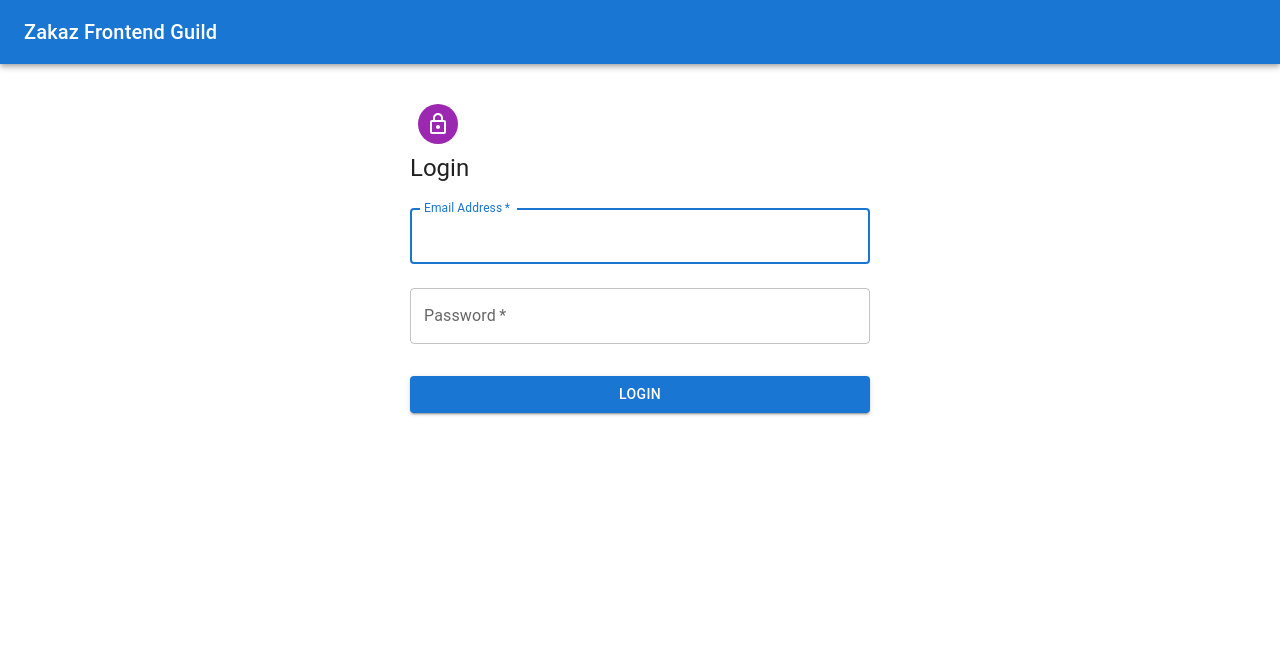
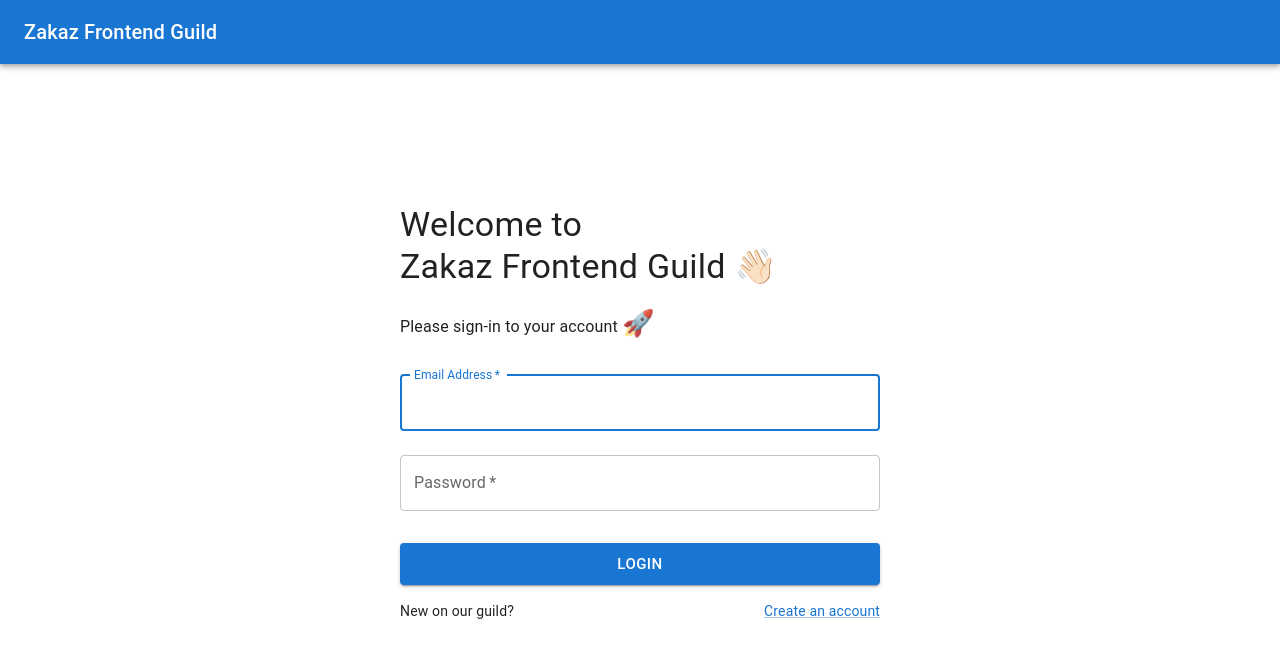
Before and after one commit to blik3230/zakaz-frontend-guild, a Next.js app: page /reviewers in a window 1280 px wide. Shown: the top 658 px of the page. Built offline with nearby package versions, Linux system fonts and the light colour scheme; no server answers.

Commit message:
Add sign up form

```diff
--- a/src/layout-components/GeneralLayout/GeneralLayout.tsx
+++ b/src/layout-components/GeneralLayout/GeneralLayout.tsx
@@ -184,7 +184,7 @@ export const GeneralLayout = (props: GeneralLayoutProps) => {
 
       <Box component="main" sx={ mainSx } id="main">
         <Toolbar/>
-        <Container maxWidth="lg" sx={ { mt: 4, mb: 4 } }>
+        <Container maxWidth="lg" sx={ { mt: 4, mb: 4, height: '100s%' } }>
           <Box sx={ whapChildrenSx }>
             { children }
           </Box>
--- a/src/modules/auth/components/AuthProtection/AuthProtection.tsx
+++ b/src/modules/auth/components/AuthProtection/AuthProtection.tsx
@@ -1,25 +1,37 @@
 import Box from '@mui/material/Box';
-import { FC } from 'react';
+import {FC, useState} from 'react';
 import useAuthService from '../../hooks/useAuthService';
 import LoginForm from '../LoginForm/LoginForm';
+import {Paper} from "@mui/material";
+import SignUpForm from "../SignUpForm/SignUpForm";
 
 const AuthProtection: FC = (props) => {
-  const { loginIsChecked, isLogedIn } = useAuthService();
+  const {loginIsChecked, isLogedIn} = useAuthService();
+  const [renderMode, setRenderMode] = useState<'login' | 'sign_up' | 'successful_login'>('login');
+
 
   if (!loginIsChecked) {
     return <div>Check authorization</div>;
   }
 
   if (isLogedIn) {
-    return <>{ props.children }</>;
+    return <>{props.children}</>;
   }
 
   return (
-    <Box sx={ { display: 'flex', height: '100%' } }>
-      <Box sx={ { maxWidth: 460, margin: 'auto' } }>
-        <LoginForm/>
+    <Box sx={{display: 'flex', height: '100%'}}>
+      <Box sx={{margin: 'auto', width: 480, p: "100px 0 0"}}>
+        {renderMode === 'login' && (
+          <LoginForm
+            onClickToSignUp={() => setRenderMode('sign_up')}
+          />
+        )}
 
-        {/*<RegistrationForm/>*/}
+        {renderMode === 'sign_up' && (
+          <SignUpForm
+            onClickToLogin={() => setRenderMode('login')}
+          />
+        )}
       </Box>
     </Box>
   );
--- a/src/modules/auth/components/LoginForm/LoginForm.tsx
+++ b/src/modules/auth/components/LoginForm/LoginForm.tsx
@@ -1,10 +1,16 @@
-import LockOutlinedIcon from '@mui/icons-material/LockOutlined';
-import { Avatar, Box, Button, TextField, Typography } from '@mui/material';
+import {Box, Button, TextField, Typography} from '@mui/material';
 import * as React from 'react';
-import { FormEvent, useState } from 'react';
+import {FormEvent, useState} from 'react';
 import useAuthService from '../../hooks/useAuthService';
+import Link from "@mui/material/Link";
+import {useRouter} from "next/router";
 
-const LoginForm = () => {
+interface LoginFormProps {
+  onClickToSignUp(): void;
+}
+
+const LoginForm = ({onClickToSignUp}: LoginFormProps) => {
+  const router = useRouter();
   const authService = useAuthService();
   const [loginError, setLoginError] = useState(false);
   const [email, setEmail] = useState('');
@@ -43,17 +49,18 @@ const LoginForm = () => {
     };
   }
 
+  return (
+    <Box
+      component="form"
+      onSubmit={handleSubmit}
+      noValidate
+      sx={{mt: 1}}
+    >
+      <Typography variant={'h4'} mb={2}>Welcome to<br/>Zakaz Frontend Guild 👋🏻</Typography>
+      <Typography variant={'body1'} mb={2}>
+        Please sign-in to your account <Typography component={'span'} sx={{fontSize: '26px'}}>🚀</Typography>
+      </Typography>
 
-  return (
-    <Box>
-      <Avatar sx={ { m: 1, bgcolor: 'secondary.main' } }>
-        <LockOutlinedIcon/>
-      </Avatar>
-      <Typography component="h1" variant="h5">
-        Login
-      </Typography>
-      <Box component="form" onSubmit={ handleSubmit } noValidate
-           sx={ { mt: 1 } }>
       <TextField
         margin="normal"
         required
@@ -84,10 +91,25 @@ const LoginForm = () => {
         type="submit"
         fullWidth
         variant="contained"
-          sx={ { mt: 3, mb: 2 } }
+        sx={{mt: 3, mb: 2}}
+        size={'large'}
       >
         Login
       </Button>
+
+      <Box display={'flex'} justifyContent={'center'}>
+        <Typography variant={'body2'}>
+          New on our guild?
+        </Typography>
+        <Link
+          component="button"
+          type={'button'}
+          variant="body2"
+          sx={{ml: 'auto'}}
+          onClick={onClickToSignUp}
+        >
+          Create an account
+        </Link>
       </Box>
     </Box>
   );
--- /dev/null
+++ b/src/modules/auth/components/SignUpForm/SignUpForm.tsx
@@ -0,0 +1,150 @@
+import * as React from "react";
+import {ReactNode, useState} from "react";
+import Box from "@mui/material/Box";
+import {Button, TextField, Typography} from "@mui/material";
+import Link from "@mui/material/Link";
+import useAuthService from "../../hooks/useAuthService";
+
+interface SingUpFormProps {
+  children?: ReactNode;
+
+  onClickToLogin(): void;
+}
+
+type SignInFields = {
+  email: string;
+  password: string;
+  confirmPassword?: string;
+  error: boolean;
+};
+
+const useFieldsStorage = <Fields extends {}>(initialFields: Fields) => {
+  const [signInFields, setSignInFields] = useState<Fields>(initialFields);
+
+  const updateFields = <Name extends keyof SignInFields>(name: Name, value: SignInFields[Name]) => {
+    setSignInFields(current => ({
+      ...current,
+      [name]: value
+    }))
+  };
+
+  const getUpdateValueFn = <Name extends keyof SignInFields>(name: Name) => (value: SignInFields[Name]) => updateFields(name, value);
+
+  return {
+    fields: signInFields,
+    getUpdateValueFn,
+    updateFields,
+  };
+};
+
+const signUpFormInitFields: SignInFields = {
+  email: '',
+  password: '',
+  confirmPassword: '',
+  error: false,
+}
+
+const SignUpForm = ({onClickToLogin}: SingUpFormProps) => {
+  const [email, setEmail] = useState('');
+  const [password, setPassword] = useState('');
+  const [signUpError, setSignUpError] = useState(false);
+  const {
+    fields,
+    getUpdateValueFn,
+    updateFields,
+  } = useFieldsStorage(signUpFormInitFields);
+  const authService = useAuthService();
+
+  function handleSubmit() {
+
+  }
+
+  const createHandlerInputChange = (inputName: keyof Omit<SignInFields, 'error'>) => {
+    return (e: React.ChangeEvent<HTMLTextAreaElement | HTMLInputElement>) => {
+      updateFields('error', false);
+
+      updateFields(inputName, e.target.value);
+    };
+  }
+
+
+  return (
+    <Box
+      component="form"
+      onSubmit={handleSubmit}
+      noValidate
+      sx={{mt: 1}}
+    >
+      <Typography variant={'h4'} mb={2}>Welcome to <br/>Zakaz Frontend Guild 👋🏻</Typography>
+      <Typography variant={'body1'} mb={2}>
+        Your path starts here <Typography component={'span'} sx={{fontSize: '26px'}}>👣</Typography>
+      </Typography>
+
+      <TextField
+        margin="normal"
+        required
+        fullWidth
+        id="email"
+        label="Email Address"
+        name="email"
+        autoComplete="off"
+        autoFocus
+        value={email}
+        error={signUpError}
+        onChange={createHandlerInputChange('email')}
+      />
+      <TextField
+        margin="normal"
+        required
+        fullWidth
+        name="password"
+        label="Password"
+        type="password"
+        id="password"
+        autoComplete="off"
+        value={password}
+        error={fields.error}
+        onChange={createHandlerInputChange('password')}
+      />
+      <TextField
+        margin="normal"
+        required
+        fullWidth
+        name="confirmPassword"
+        label="Confirm Password"
+        type="confirmPassword"
+        id="confirmPassword"
+        autoComplete="off"
+        value={password}
+        error={fields.error}
+        onChange={createHandlerInputChange('password')}
+      />
+      <Button
+        type="submit"
+        fullWidth
+        variant="contained"
+        sx={{mt: 3, mb: 2}}
+        size={'large'}
+      >
+        Sign Up
+      </Button>
+
+      <Box display={'flex'} justifyContent={'center'}>
+        <Typography variant={'body2'}>
+          Already have an account?
+        </Typography>
+        <Link
+          component="button"
+          type={'button'}
+          variant="body2"
+          sx={{ml: 'auto'}}
+          onClick={onClickToLogin}
+        >
+          Sign in instead
+        </Link>
+      </Box>
+    </Box>
+  );
+}
+
+export default SignUpForm;
```
Also changed, not shown: src/modules/auth/components/RegistrationForm/RegistrationForm.tsx (deleted, +0 -9 lines). Lines whose indentation alone changed are shown as unchanged.
